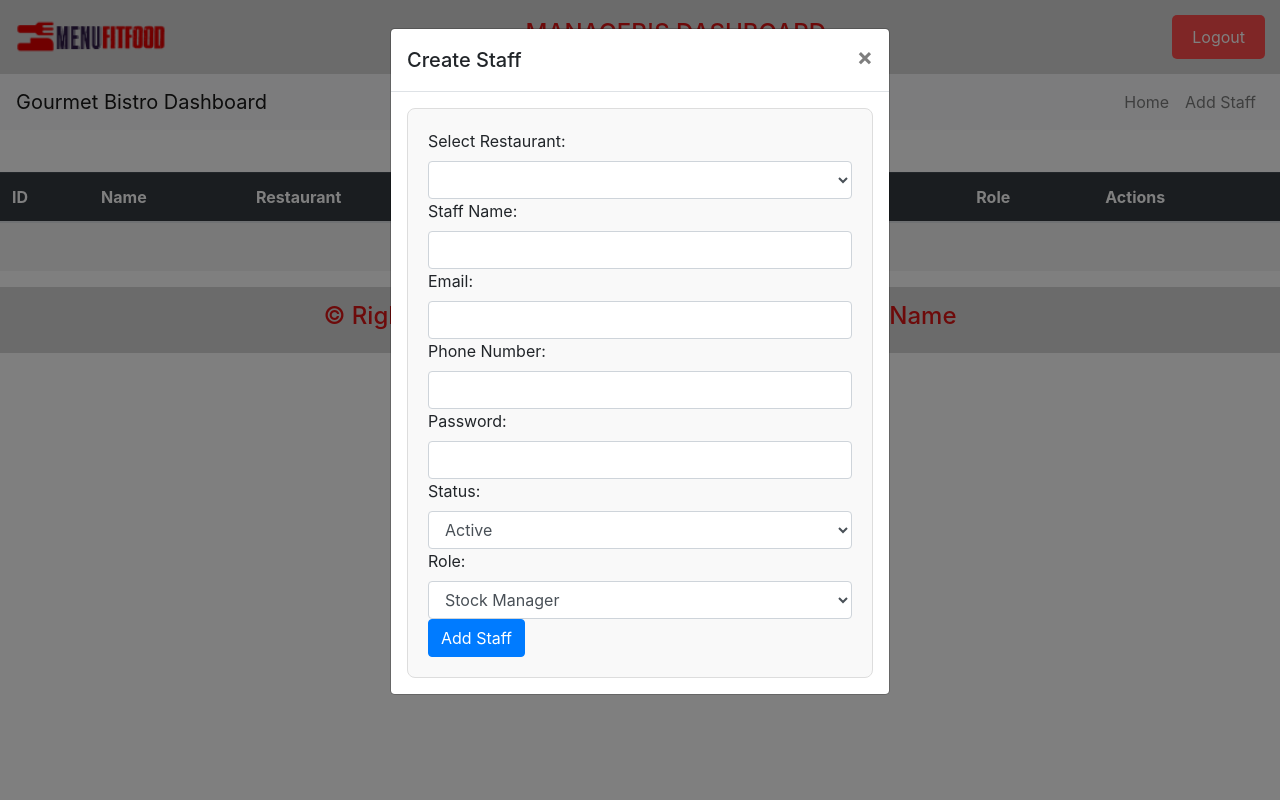
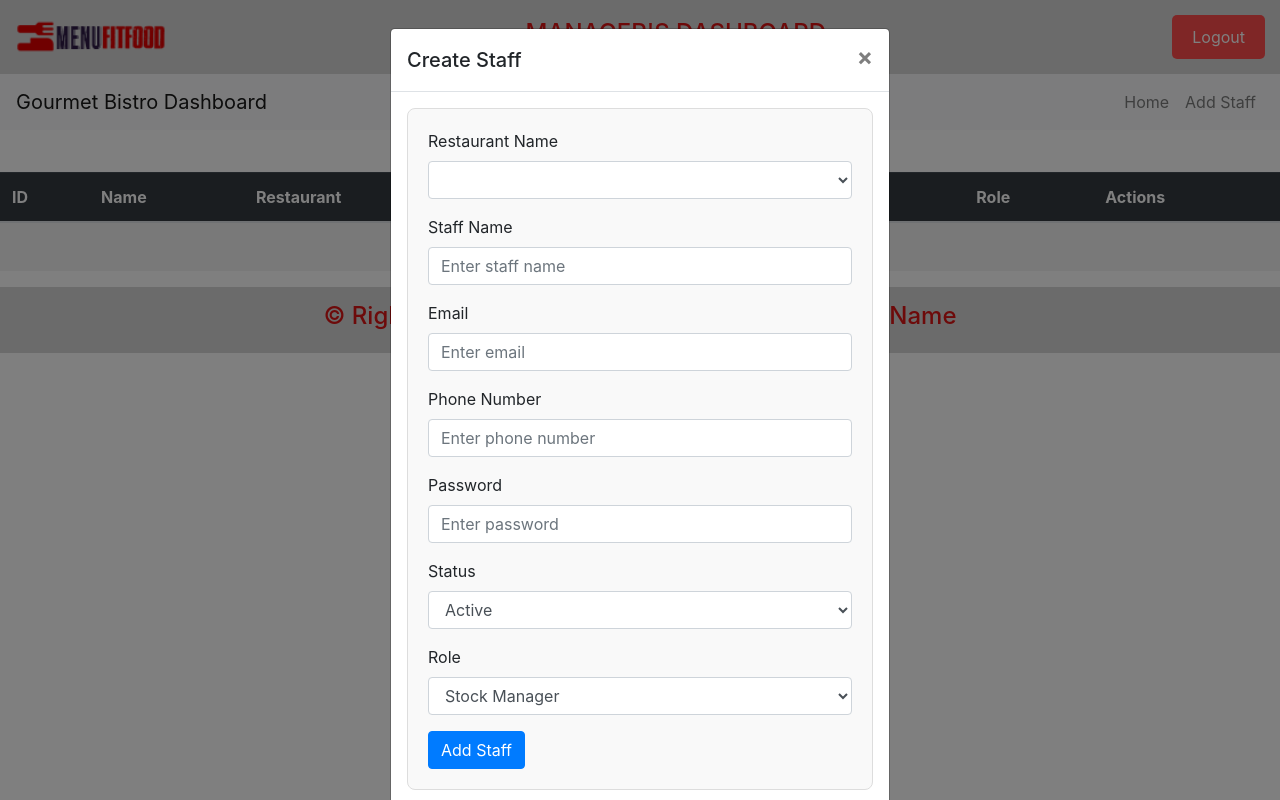
Before and after one commit to TubanjeTech/menufitfood, a Flask app: page /manager/staff in a window 1280 px wide, after a click on "Add Staff". Run offline with Flask 3, Linux system fonts and the light colour scheme; lists and menus that the app fills with data are empty; some libraries are stand-ins or nearby versions.

Commit message:
moving on

```diff
--- a/app/forms.py
+++ b/app/forms.py
@@ -92,44 +92,25 @@ class EditRestaurantForm(FlaskForm):
     submit = SubmitField('Edit Restaurant')
 
 class StaffForm(FlaskForm):
-
-    restaurant_id = SelectField('Select Restaurant', coerce=int, validators=[DataRequired()])
-
-    staff_name = StringField('Staff Name', validators=[
-        DataRequired(), Length(max=255)
+    restaurant_id = SelectField('Restaurant Name', coerce=int, validators=[DataRequired()])
+    staff_name = StringField('Staff Name', validators=[DataRequired(), Length(max=255)])
+    email = StringField('Email', validators=[DataRequired(), Length(max=255)])
+    staff_phone = StringField('Phone Number', validators=[
+        DataRequired(), Length(max=255), Regexp(r'^\+?[1-9]\d{1,14}$', message="Invalid phone number format.")
     ])
-
-
-    email = StringField('Email', validators=[
-        DataRequired(), Email(), Length(max=255)
-    ])
-
-    staff_phone = StringField('Phone Number', validators=[
-        DataRequired(), Length(max=255),
-        Regexp(r'^\+?[1-9]\d{1,14}$', message="Invalid phone number format.")
-    ])
-
-    password = PasswordField('Password', validators=[
-        DataRequired(), Length(min=6)
-    ])
-
-    status = SelectField('Status', choices=[
-        ('active', 'Active'),
-        ('inactive', 'Inactive')
-    ], validators=[DataRequired()])
-
+    password = PasswordField('Password', validators=[DataRequired(), Length(min=6)])
+    status = SelectField('Status', choices=[('active', 'Active'), ('inactive', 'Inactive')], validators=[DataRequired()])
     role = SelectField('Role', choices=[
         ('Stock_manager', 'Stock Manager'),
         ('waiter', 'Waiter'),
         ('cashier', 'Cashier')
     ], validators=[DataRequired()])
-
     submit = SubmitField('Add Staff')
 
     def __init__(self, *args, **kwargs):
         super(StaffForm, self).__init__(*args, **kwargs)
-        # Populate the restaurant options with all restaurants from the Restaurant model
-        self.restaurant_id.choices = [(restaurants.id, restaurants.rest_name) for restaurants in Restaurants.query.all()]
+        # Populate restaurant_id choices
+        self.restaurant_id.choices = [(r.id, r.rest_name) for r in Restaurants.query.all()]
 
 
 class EditStaffForm(FlaskForm):
@@ -140,11 +121,11 @@ class EditStaffForm(FlaskForm):
         DataRequired(), Email(), Length(max=255)
     ])
     staff_phone = StringField('Phone Number', validators=[
-        DataRequired(), Length(max=255),
+        DataRequired(), Length(max=15),
         Regexp(r'^\+?[1-9]\d{1,14}$', message="Invalid phone number format.")
     ])
     password = PasswordField('Password', validators=[
-        Length(min=6),  # Optional in edit form
+        Optional(), Length(min=6)  # Optional for editing
     ])
     status = SelectField('Status', choices=[
         ('active', 'Active'),
@@ -155,7 +136,8 @@ class EditStaffForm(FlaskForm):
         ('waiter', 'Waiter'),
         ('cashier', 'Cashier')
     ], validators=[DataRequired()])
-    submit = SubmitField('Edit Staff')
+    submit_edit = SubmitField('Edit Staff')
+
 
 class AddDepartmentForm(FlaskForm):
     dep_name = StringField(
--- a/app/models.py
+++ b/app/models.py
@@ -112,9 +112,9 @@ class Staff(db.Model):
     email = db.Column(db.String(255), nullable=False)
     staff_phone = db.Column(db.String(255), nullable=False)
     password = db.Column(db.String(255), nullable=False)
-    created_at = db.Column(db.DateTime, default=func.now(), onupdate=func.now())
     status = db.Column(db.String(255), nullable=False)
     role = db.Column(db.String(255), nullable=False)
+    created_at = db.Column(db.DateTime, default=func.now(), onupdate=func.now())
 
     # Add the relationship to the Restaurants model
     restaurant = db.relationship('Restaurants', back_populates='staff')
--- a/app/templates/manager/staff.html
+++ b/app/templates/manager/staff.html
@@ -105,85 +105,51 @@
                     <!-- Form to create a restaurant -->
                     <form method="POST" enctype="multipart/form-data">
                         {{ form.hidden_tag() }}
-                        <div>
-                            {{ form.restaurant_id.label }}: {{ form.restaurant_id(class="form-control") }}
+
+                        <div class="form-group">
+                            <label for="restaurant_id">Restaurant Name</label>
+                            {{ form.restaurant_id(class="form-control") }}
                         </div>
-                        <div>
-                            {{ form.staff_name.label }}: {{ form.staff_name(class="form-control") }}
+
+                        <div class="form-group">
+                            <label for="staff_name">Staff Name</label>
+                            {{ form.staff_name(class="form-control", placeholder="Enter staff name") }}
                         </div>
-                        <div>
-                            {{ form.email.label }}: {{ form.email(class="form-control") }}
+
+                        <div class="form-group">
+                            <label for="email">Email</label>
+                            {{ form.email(class="form-control", placeholder="Enter email") }}
                         </div>
-                        <div>
-                            {{ form.staff_phone.label }}: {{ form.staff_phone(class="form-control") }}
+
+                        <div class="form-group">
+                            <label for="staff_phone">Phone Number</label>
+                            {{ form.staff_phone(class="form-control", placeholder="Enter phone number") }}
                         </div>
-                        <div>
-                            {{ form.password.label }}: {{ form.password(class="form-control") }}
+
+                        <div class="form-group">
+                            <label for="password">Password</label>
+                            {{ form.password(class="form-control", placeholder="Enter password") }}
                         </div>
-                        <div>
-                            {{ form.status.label }}: {{ form.status(class="form-control") }}
+
+                        <div class="form-group">
+                            <label for="status">Status</label>
+                            {{ form.status(class="form-control") }}
                         </div>
-                        <div>
-                            {{ form.role.label }}: {{ form.role(class="form-control") }}
+
+                        <div class="form-group">
+                            <label for="role">Role</label>
+                            {{ form.role(class="form-control") }}
                         </div>
-                        <div>
-                            {{ form.submit(class="btn btn-primary") }}
-                        </div>
+
+                        <button type="submit" class="btn btn-primary">Add Staff</button>
                     </form>
+
                 </div>
             </div>
         </div>
     </div>
 <!-- Table to display added restaurants -->
 
-    <!-- Edit Restaurant Modal -->
-<div class="modal fade" id="editStaffModal" tabindex="-1" role="dialog" aria-labelledby="editStaffModalLabel" aria-hidden="true">
-
-    <div class="modal-dialog" role="document">
-        <div class="modal-content">
-            <div class="modal-header">
-                <h5 class="modal-title" id="editStaffModalLabel">Edit Restaurant</h5>
-                <button type="button" class="close" data-dismiss="modal" aria-label="Close">
-                    <span aria-hidden="true">&times;</span>
-                </button>
-            </div>
-            <div class="modal-body">
-                <form method="POST" enctype="multipart/form-data" class="p-4 border rounded shadow-sm bg-light">
-                    {{ form.hidden_tag() }}
-                    <div class="mb-3">
-                        {{ form.staff_name.label(class="form-label") }}
-                        {{ form.staff_name(class="form-control", value=staff.staff_name) }}
-                    </div>
-                    <div class="mb-3">
-                        {{ form.email.label(class="form-label") }}
-                        {{ form.email(class="form-control", value=staff.email) }}
-                    </div>
-                    <div class="mb-3">
-                        {{ form.staff_phone.label(class="form-label") }}
-                        {{ form.staff_phone(class="form-control", value=staff.staff_phone) }}
-                    </div>
-                    <div class="mb-3">
-                        {{ form.password.label(class="form-label") }}
-                        {{ form.password(class="form-control") }}
-                        <small class="text-muted">Leave blank if you don't want to change the password.</small>
-                    </div>
-                    <div class="mb-3">
-                        {{ form.status.label(class="form-label") }}
-                        {{ form.status(class="form-control", value=staff.status) }}
-                    </div>
-                    <div class="mb-3">
-                        {{ form.role.label(class="form-label") }}
-                        {{ form.role(class="form-control", value=staff.role) }}
-                    </div>
-                    <div class="text-end">
-                        {{ form.submit(class="btn btn-primary") }}
-                    </div>
-                </form>
-
-            </div>
-        </div>
-    </div>
-</div>
 
 <!-- Updated Restaurant Table with Edit Button -->
 
@@ -206,7 +172,7 @@
             <tr>
                 <td>{{ staff.id }}</td>
                 <td>{{ staff.staff_name }}</td>
-                <td>{{ staff.restaurant.name if staff.restaurant else 'No Restaurant Assigned' }}</td>
+                <td>{{ staff.restaurant.rest_name if staff.restaurant else 'No Restaurant Assigned' }}</td>
                 <td>{{ staff.email }}</td>
                 <td>{{ staff.staff_phone }}</td>
                 <td>{{ staff.status }}</td>
```
Also changed, not shown: app/managers.py (+64 -29 lines), app/templates/manager/edit_staff.html (added, +77 -0 lines), migrations/versions/419c9b054d4e_changed_created_at_field_position_in_.py (added, +32 -0 lines).
